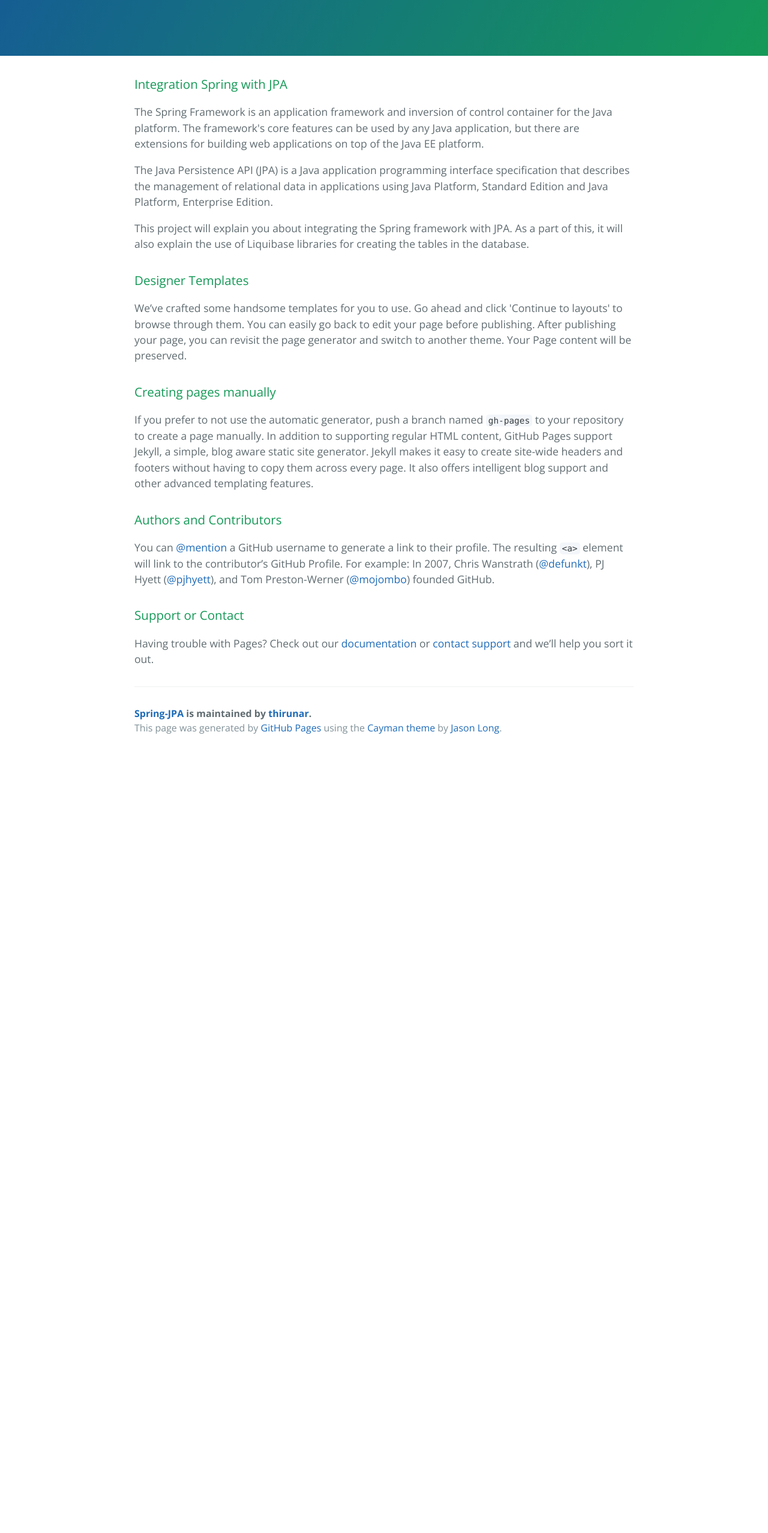
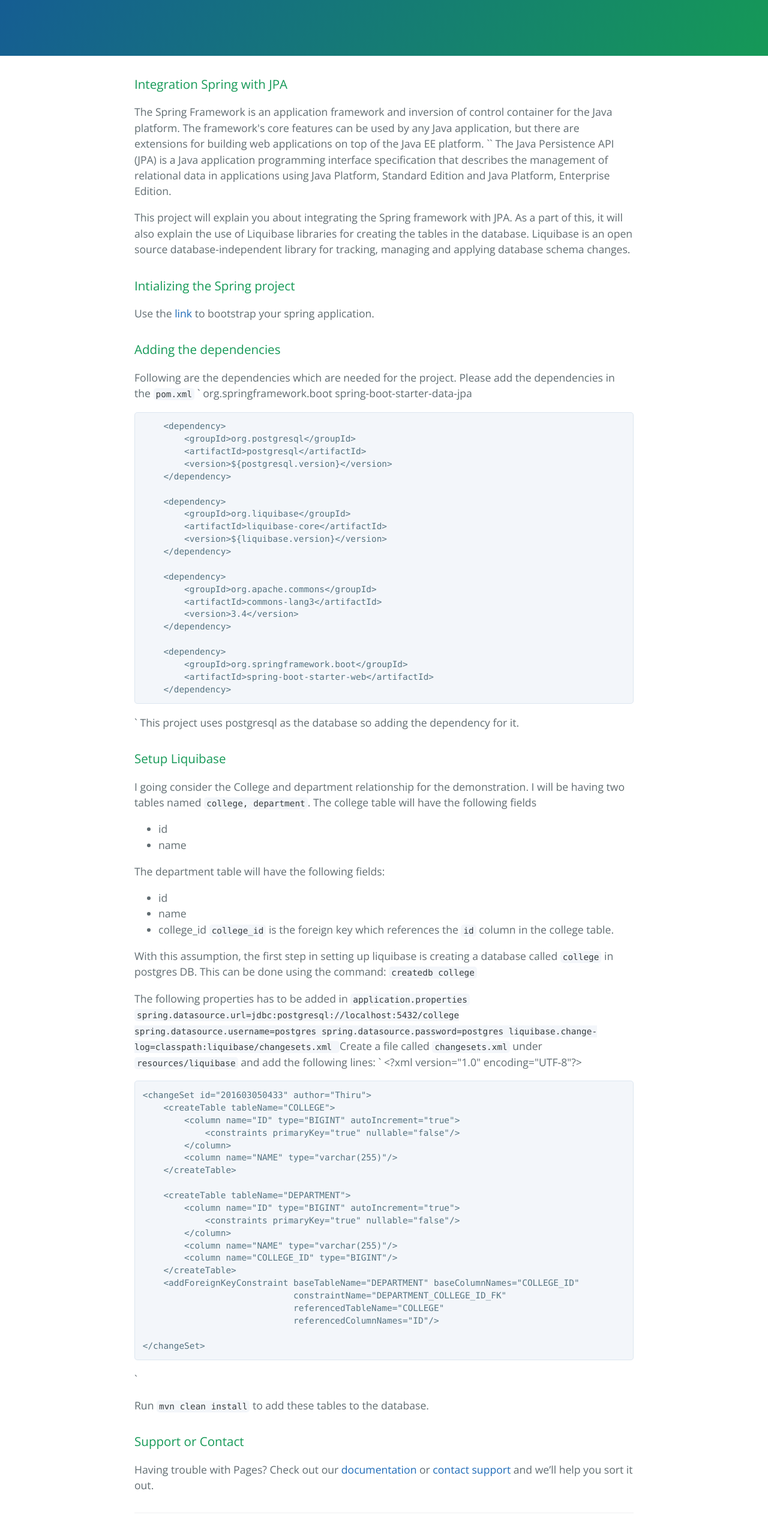
Before and after one commit to thirunar/spring-hibernate, a plain HTML site: page index.html in a window 1280 px wide. Shown: the part 243-2798 px from the top of the page at 60% size. Before the commit the page ends 1500 px from the top, so only its background shows below. Drawn offline with nearby package versions, Linux system fonts and the light colour scheme.

```diff
--- a/index.html
+++ b/index.html
@@ -22,26 +22,114 @@
       <h3>
 <a id="integration-spring-with-jpa" class="anchor" href="#integration-spring-with-jpa" aria-hidden="true"><span aria-hidden="true" class="octicon octicon-link"></span></a>Integration Spring with JPA</h3>
 
-<p>The Spring Framework is an application framework and inversion of control container for the Java platform. The framework's core features can be used by any Java application, but there are extensions for building web applications on top of the Java EE platform. </p>
+<p>The Spring Framework is an application framework and inversion of control container for the Java platform. The framework's core features can be used by any Java application, but there are extensions for building web applications on top of the Java EE platform.
+``
+The Java Persistence API (JPA) is a Java application programming interface specification that describes the management of relational data in applications using Java Platform, Standard Edition and Java Platform, Enterprise Edition.</p>
 
-<p>The Java Persistence API (JPA) is a Java application programming interface specification that describes the management of relational data in applications using Java Platform, Standard Edition and Java Platform, Enterprise Edition.</p>
-
-<p>This project will explain you about integrating the Spring framework with JPA. As a part of this, it will also explain the use of Liquibase libraries for creating the tables in the database. </p>
+<p>This project will explain you about integrating the Spring framework with JPA. As a part of this, it will also explain the use of Liquibase libraries for creating the tables in the database. Liquibase is an open source database-independent library for tracking, managing and applying database schema changes.</p>
 
 <h3>
-<a id="designer-templates" class="anchor" href="#designer-templates" aria-hidden="true"><span aria-hidden="true" class="octicon octicon-link"></span></a>Designer Templates</h3>
+<a id="intializing-the-spring-project" class="anchor" href="#intializing-the-spring-project" aria-hidden="true"><span aria-hidden="true" class="octicon octicon-link"></span></a>Intializing the Spring project</h3>
 
-<p>We’ve crafted some handsome templates for you to use. Go ahead and click 'Continue to layouts' to browse through them. You can easily go back to edit your page before publishing. After publishing your page, you can revisit the page generator and switch to another theme. Your Page content will be preserved.</p>
+<p>Use the <a href="https://start.spring.io/">link</a> to bootstrap your spring application. </p>
 
 <h3>
-<a id="creating-pages-manually" class="anchor" href="#creating-pages-manually" aria-hidden="true"><span aria-hidden="true" class="octicon octicon-link"></span></a>Creating pages manually</h3>
+<a id="adding-the-dependencies" class="anchor" href="#adding-the-dependencies" aria-hidden="true"><span aria-hidden="true" class="octicon octicon-link"></span></a>Adding the dependencies</h3>
 
-<p>If you prefer to not use the automatic generator, push a branch named <code>gh-pages</code> to your repository to create a page manually. In addition to supporting regular HTML content, GitHub Pages support Jekyll, a simple, blog aware static site generator. Jekyll makes it easy to create site-wide headers and footers without having to copy them across every page. It also offers intelligent blog support and other advanced templating features.</p>
+<p>Following are the dependencies which are needed for the project. Please add the dependencies in the <code>pom.xml</code>
+`
+
+            org.springframework.boot
+            spring-boot-starter-data-jpa
+        </p>
+
+<pre><code>    &lt;dependency&gt;
+        &lt;groupId&gt;org.postgresql&lt;/groupId&gt;
+        &lt;artifactId&gt;postgresql&lt;/artifactId&gt;
+        &lt;version&gt;${postgresql.version}&lt;/version&gt;
+    &lt;/dependency&gt;
+
+    &lt;dependency&gt;
+        &lt;groupId&gt;org.liquibase&lt;/groupId&gt;
+        &lt;artifactId&gt;liquibase-core&lt;/artifactId&gt;
+        &lt;version&gt;${liquibase.version}&lt;/version&gt;
+    &lt;/dependency&gt;
+
+    &lt;dependency&gt;
+        &lt;groupId&gt;org.apache.commons&lt;/groupId&gt;
+        &lt;artifactId&gt;commons-lang3&lt;/artifactId&gt;
+        &lt;version&gt;3.4&lt;/version&gt;
+    &lt;/dependency&gt;
+
+    &lt;dependency&gt;
+        &lt;groupId&gt;org.springframework.boot&lt;/groupId&gt;
+        &lt;artifactId&gt;spring-boot-starter-web&lt;/artifactId&gt;
+    &lt;/dependency&gt;
+</code></pre>
+
+<p>`
+This project uses postgresql as the database so adding the dependency for it. </p>
 
 <h3>
-<a id="authors-and-contributors" class="anchor" href="#authors-and-contributors" aria-hidden="true"><span aria-hidden="true" class="octicon octicon-link"></span></a>Authors and Contributors</h3>
+<a id="setup-liquibase" class="anchor" href="#setup-liquibase" aria-hidden="true"><span aria-hidden="true" class="octicon octicon-link"></span></a>Setup Liquibase</h3>
 
-<p>You can <a href="https://help.github.com/articles/basic-writing-and-formatting-syntax/#mentioning-users-and-teams" class="user-mention">@mention</a> a GitHub username to generate a link to their profile. The resulting <code>&lt;a&gt;</code> element will link to the contributor’s GitHub Profile. For example: In 2007, Chris Wanstrath (<a href="https://github.com/defunkt" class="user-mention">@defunkt</a>), PJ Hyett (<a href="https://github.com/pjhyett" class="user-mention">@pjhyett</a>), and Tom Preston-Werner (<a href="https://github.com/mojombo" class="user-mention">@mojombo</a>) founded GitHub.</p>
+<p>I going consider the College and department relationship for the demonstration. I will be having two tables named <code>college, department</code>. The college table will have the following fields</p>
+
+<ul>
+<li>id</li>
+<li>name</li>
+</ul>
+
+<p>The department table will have the following fields:</p>
+
+<ul>
+<li>id</li>
+<li>name</li>
+<li>college_id
+<code>college_id</code> is the foreign key which references the <code>id</code> column in the college table.</li>
+</ul>
+
+<p>With this assumption, the first step in setting up liquibase is creating a database called <code>college</code> in postgres DB. This can be done using the command: <code>createdb college</code></p>
+
+<p>The following properties has to be added in <code>application.properties</code>
+<code>
+spring.datasource.url=jdbc:postgresql://localhost:5432/college
+spring.datasource.username=postgres
+spring.datasource.password=postgres
+liquibase.change-log=classpath:liquibase/changesets.xml
+</code>
+Create a file called <code>changesets.xml</code> under <code>resources/liquibase</code> and add the following lines:
+`
+&lt;?xml version="1.0" encoding="UTF-8"?&gt;
+</p>
+
+<pre><code>&lt;changeSet id="201603050433" author="Thiru"&gt;
+    &lt;createTable tableName="COLLEGE"&gt;
+        &lt;column name="ID" type="BIGINT" autoIncrement="true"&gt;
+            &lt;constraints primaryKey="true" nullable="false"/&gt;
+        &lt;/column&gt;
+        &lt;column name="NAME" type="varchar(255)"/&gt;
+    &lt;/createTable&gt;
+
+    &lt;createTable tableName="DEPARTMENT"&gt;
+        &lt;column name="ID" type="BIGINT" autoIncrement="true"&gt;
+            &lt;constraints primaryKey="true" nullable="false"/&gt;
+        &lt;/column&gt;
+        &lt;column name="NAME" type="varchar(255)"/&gt;
+        &lt;column name="COLLEGE_ID" type="BIGINT"/&gt;
+    &lt;/createTable&gt;
+    &lt;addForeignKeyConstraint baseTableName="DEPARTMENT" baseColumnNames="COLLEGE_ID"
+                             constraintName="DEPARTMENT_COLLEGE_ID_FK"
+                             referencedTableName="COLLEGE"
+                             referencedColumnNames="ID"/&gt;
+
+&lt;/changeSet&gt;
+</code></pre>
+
+<p>
+`</p>
+
+<p>Run <code>mvn clean install</code> to add these tables to the database.</p>
 
 <h3>
 <a id="support-or-contact" class="anchor" href="#support-or-contact" aria-hidden="true"><span aria-hidden="true" class="octicon octicon-link"></span></a>Support or Contact</h3>
@@ -56,6 +144,16 @@
 
     </section>
 
+            <script type="text/javascript">
+            var gaJsHost = (("https:" == document.location.protocol) ? "https://ssl." : "http://www.");
+            document.write(unescape("%3Cscript src='" + gaJsHost + "google-analytics.com/ga.js' type='text/javascript'%3E%3C/script%3E"));
+          </script>
+          <script type="text/javascript">
+            try {
+              var pageTracker = _gat._getTracker("UA-74760810-1");
+            pageTracker._trackPageview();
+            } catch(err) {}
+          </script>
 
   </body>
 </html>
```
Also changed, not shown: params.json (+1 -1 lines).
